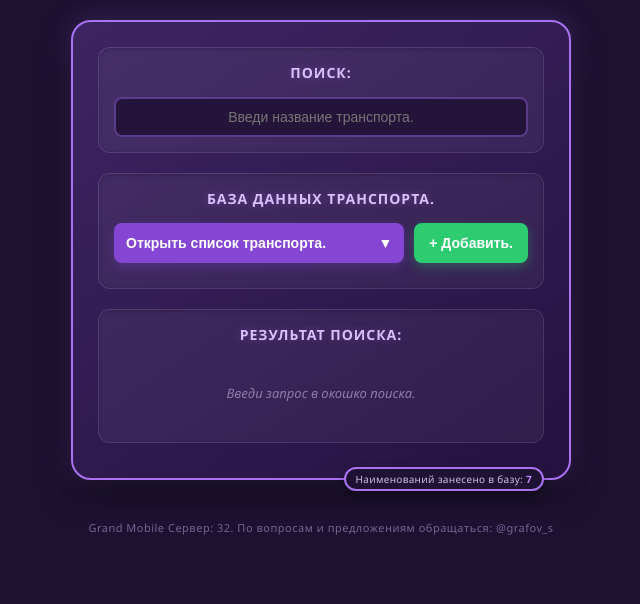
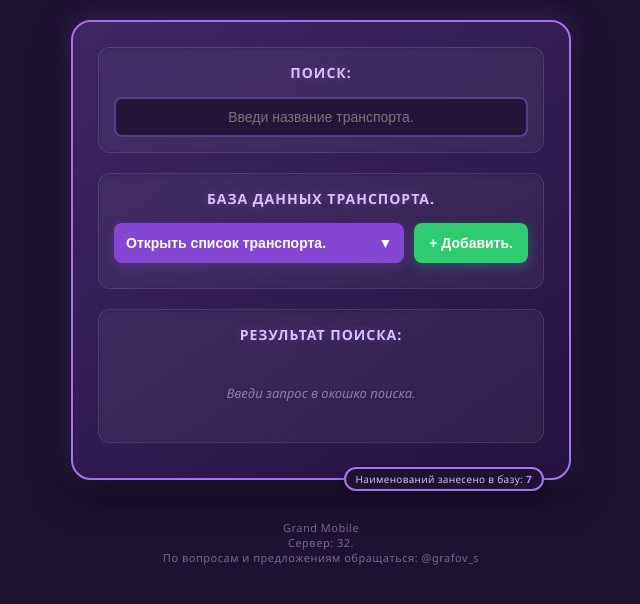
Before and after one commit to UserImp/Helper, a plain HTML site: page index.html in a window 1280 px wide. Shown: the whole page, without its empty margins (319-959 px from the left). Drawn offline with Linux system fonts and the light colour scheme.

Commit message:
Update index.html

```diff
--- a/index.html
+++ b/index.html
@@ -116,8 +116,7 @@
     </div>
 </div>
 
-<div class="footer-text"> Grand Mobile Сервер: 32.
-По вопросам и предложениям обращаться: @grafov_s</div>
+<div class="footer-text"> Grand Mobile<br>Сервер: 32.<br>По вопросам и предложениям обращаться: @grafov_s</div>
 
 <div class="modal" id="editModal">
     <div class="modal-content">
```
